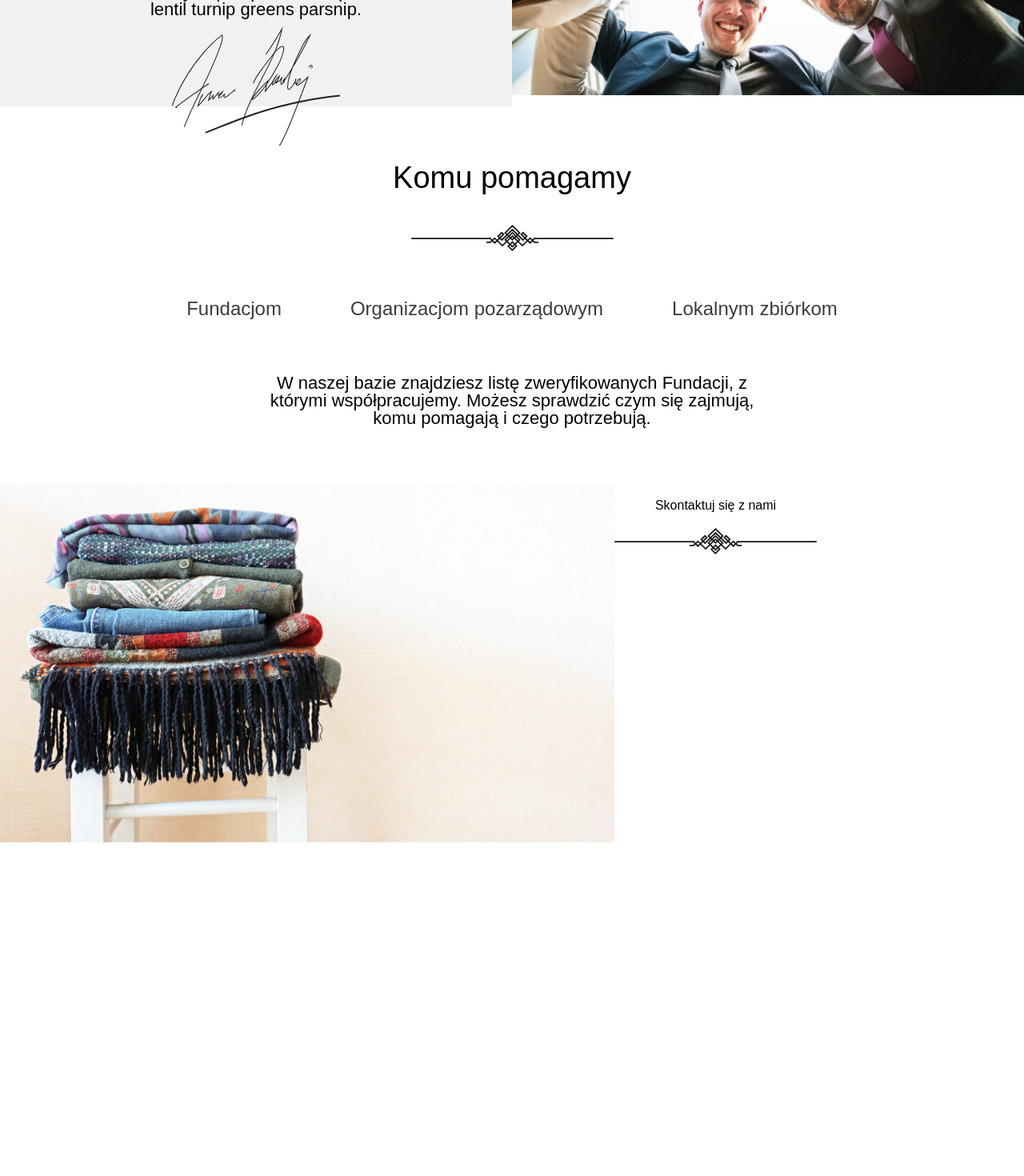
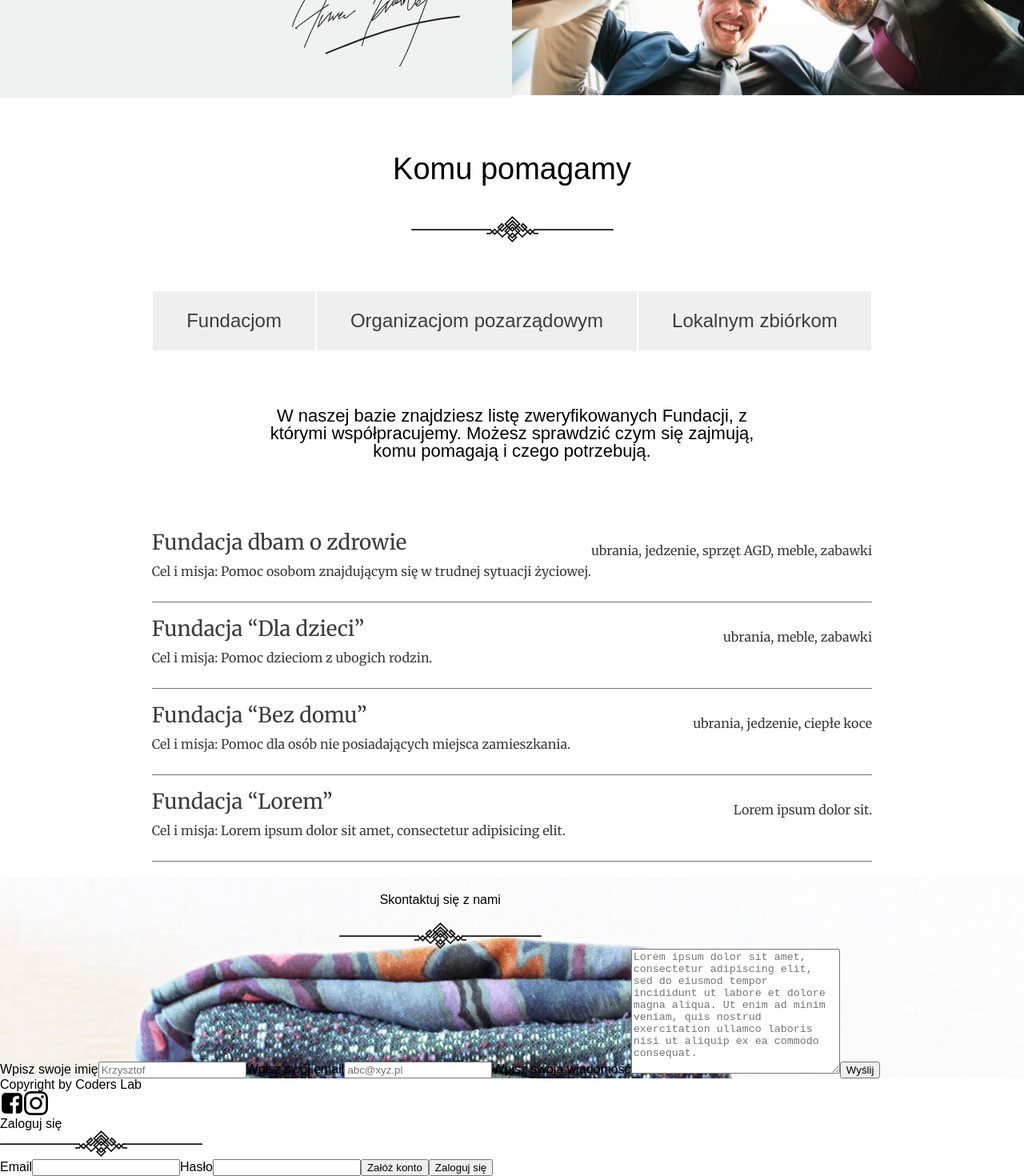
Before and after one commit to bartek2050/clothing-donation, a React (Create React App) app: page / in a window 1280 px wide. Shown: the part 1831-3301 px from the top of the page at 80% size. Before the commit the page ends 2887 px from the top, so only its background shows below. Built offline with nearby package versions, Linux system fonts and the light colour scheme.

Commit message:
Beneficiary fix and Contact Section

```diff
--- a/src/components/Contact.js
+++ /dev/null
@@ -1,19 +0,0 @@
-import React from "react";
-import {ReactComponent as Decoration} from "../assets/Decoration.svg";
-
-function Contact () {
-    return (
-        <section className={"contact__section"}>
-            <div className={"contact__section-picture"}>
-            <img alt={"people"} src={process.env.PUBLIC_URL + '/Background-Contact-Form.jpg'}/>
-            </div>
-            <div className={"contact__section-form"}>
-                <h3>Skontaktuj się z nami</h3>
-                <Decoration className={"contact__section-decoration"}/>
-
-            </div>
-        </section>
-    );
-}
-
-export default Contact;
--- a/src/components/Home.js
+++ b/src/components/Home.js
@@ -4,11 +4,9 @@ import HomeThreeColumns from "./HomeThreeColumns";
 import HomeFourSteps from "./HomeFourSteps";
 import HomeAboutUs from "./HomeAboutUs";
 import HomeBeneficiary from "./HomeBeneficiary";
-import Foundation from "./Foundation";
-import {BrowserRouter as Router, Route, Switch} from "react-router-dom";
-import Ngo from "./Ngo";
-import Local from "./Local";
-import Contact from "./Contact";
+import {BrowserRouter as Router} from "react-router-dom";
+import HomeContact from "./HomeContact";
+import Login from "./Login";
 
 
 function Home() {
@@ -20,12 +18,8 @@ function Home() {
                 <HomeFourSteps/>
                 <HomeAboutUs/>
                 <HomeBeneficiary/>
-                <Switch>
-                    <Route path={"/foundation"} component={Foundation}/>
-                    <Route path={"/ngo"} component={Ngo}/>
-                    <Route path={"/local"} component={Local}/>
-                </Switch>
-                <Contact/>
+                <HomeContact/>
+                <Login/>
             </Router>
         </>
     )
--- a/src/components/HomeBeneficiary.js
+++ b/src/components/HomeBeneficiary.js
@@ -1,30 +1,35 @@
-import React from "react";
+import React, {useState} from "react";
 import {ReactComponent as Decoration} from "../assets/Decoration.svg";
-import {NavLink} from "react-router-dom";
+import Foundation from "./Beneficiary/Foundation";
+import Ngo from "./Beneficiary/Ngo";
+import Local from "./Beneficiary/Local";
 
+function HomeBeneficiary() {
+    const [section, setSection] = useState(0);
 
-function HomeBeneficiary () {
-    return(
-        <section className={"homeBeneficiary__section"}>
-        <h3>
-            Komu pomagamy
-        </h3>
-        <Decoration className={"homeBeneficiary__decoration"} />
-        <div className={"homeBeneficiary__navigation"}>
-            <NavLink to={"/foundation"} activeClassName={"homeBeneficiary__active"}
-                     className={"homeBeneficiary__navigation-element"}>Fundacjom
-            </NavLink>
-            <NavLink to={"/ngo"} activeClassName={"homeBeneficiary__active"}
-                     className={"homeBeneficiary__navigation-element"}>Organizacjom pozarządowym
-            </NavLink>
-            <NavLink to={"/local"} activeClassName={"homeBeneficiary__active"}
-                     className={"homeBeneficiary__navigation-element"}>Lokalnym zbiórkom
-            </NavLink>
-        </div>
+    return (
+        <section id={"beneficiary"} className={"homeBeneficiary__section"}>
+            <h3>Komu pomagamy</h3>
+            <Decoration className={"homeBeneficiary__decoration"}/>
+            <div className={"homeBeneficiary__navigation"}>
+                <button onClick={() => setSection(0)} activeClassName={"homeBeneficiary__active"}
+                        className={"homeBeneficiary__navigation-element"}>Fundacjom
+                </button>
+
+                <button onClick={() => setSection(1)} activeClassName={"homeBeneficiary__active"}
+                        className={"homeBeneficiary__navigation-element"}>Organizacjom pozarządowym
+                </button>
+                <button onClick={() => setSection(2)} activeClassName={"homeBeneficiary__active"}
+                        className={"homeBeneficiary__navigation-element"}>Lokalnym zbiórkom
+                </button>
+            </div>
             <p className={"homeBeneficiary__text"}>
                 W naszej bazie znajdziesz listę zweryfikowanych Fundacji, z którymi współpracujemy.
                 Możesz sprawdzić czym się zajmują, komu pomagają i czego potrzebują.
             </p>
+            { section === 0 && <Foundation />}
+            {section === 1 && <Ngo />}
+            {section === 2 && <Local />}
         </section>
     )
 }
--- /dev/null
+++ b/src/components/HomeContact.js
@@ -0,0 +1,68 @@
+import React, {useState} from "react";
+import {ReactComponent as Decoration} from "../assets/Decoration.svg";
+import Instagram from "../assets/Instagram.svg"
+import Facebook from "../assets/Facebook.svg"
+
+function HomeContact() {
+    const [name, setName] = useState("");
+    const [email, setEmail] = useState("");
+    const [text, setText] = useState("");
+
+    return (
+        <>
+            <section style={{backgroundImage: `url(${process.env.PUBLIC_URL + '/Background-Contact-Form.jpg'}`}}  id={"contact"} className={"contact__section"}>
+                <div className={"contact__section-picture"}>
+                </div>
+                <div className={"contact__section-form"}>
+                    <h3>Skontaktuj się z nami</h3>
+                    <Decoration className={"contact__section-decoration"}/>
+                    <form>
+                        <label>
+                            Wpisz swoje imię
+                            <input
+                                type="text"
+                                id="name"
+                                value={name}
+                                placeholder={"Krzysztof"}
+                                onChange={event => setName(event.target.value)}/>
+                        </label>
+                        <label>
+                            Wpisz swój email
+                            <input
+                                type="text"
+                                id="email"
+                                value={email}
+                                placeholder={"abc@xyz.pl"}
+                                onChange={event => setEmail(event.target.value)}/>
+                        </label>
+                        <label>
+                            Wpisz swoją wiadomość
+                            <textarea
+                                type="text"
+                                id="text"
+                                cols="30"
+                                rows="10"
+                                value={text}
+                                placeholder={"Lorem ipsum dolor sit amet, consectetur adipiscing elit, " +
+                                "sed do eiusmod tempor incididunt ut labore et dolore magna aliqua. " +
+                                "Ut enim ad minim veniam, quis nostrud exercitation ullamco laboris nisi ut aliquip " +
+                                "ex ea commodo consequat."}
+                                onChange={event => setText(event.target.value)}
+                            />
+                        </label>
+                        <input type="submit" value="Wyślij"/>
+                    </form>
+                </div>
+            </section>
+            <footer className="contact__section-footer">
+                <p className="contact__section-copyrights">Copyright by Coders Lab</p>
+                <div className="contact__sections-socials">
+                    <img alt={"facebook logo"} src={Facebook}/>
+                    <img alt={"instagram logo"} src={Instagram}/>
+                </div>
+            </footer>
+        </>
+    );
+}
+
+export default HomeContact;
--- a/src/components/HomeHeader.js
+++ b/src/components/HomeHeader.js
@@ -35,8 +35,24 @@ function HomeHeader() {
                         duration={500}>
                         O nas
                     </ScrollLink>
-                    <Link to={"/"} className={"menuElement"}>Fundacja i organizacje</Link>
-                    <Link to={"/"} className={"menuElement"}>Kontakt</Link>
+                    <ScrollLink
+                        to={"beneficiary"}
+                        className={"menuElement"}
+                        spy={true}
+                        smooth={true}
+                        offset={20}
+                        duration={500}>
+                        Fundacja i organizacje
+                    </ScrollLink>
+                    <ScrollLink
+                        to={"contact"}
+                        className={"menuElement"}
+                        spy={true}
+                        smooth={true}
+                        offset={20}
+                        duration={500}>
+                        Kontakt
+                    </ScrollLink>
                 </div>
                 <div className={"header"}>
                     <h1>
--- /dev/null
+++ b/src/components/Login.js
@@ -0,0 +1,38 @@
+import React, {useState} from "react";
+import Decoration from "../assets/Decoration.svg"
+
+function Login() {
+    const [email, setEmail] = useState("");
+    const [password, setPassword] = useState("");
+
+    return (
+        <section>
+            <h2>Zaloguj się</h2>
+            <img alt={"decoration"} src={Decoration}/>
+            <div className={"loginBox"}>
+                <form>
+                    <label>
+                        Email
+                        <input
+                            type="text"
+                            id="email"
+                            value={email}
+                            onChange={event => setEmail(event.target.value)}/>
+                    </label>
+                    <label>
+                        Hasło
+                        <input
+                            type="password"
+                            id="password"
+                            value={password}
+                            onChange={event => setPassword(event.target.value)}/>
+                    </label>
+                    <input type="submit" value="Załóż konto"/>
+                    <input type="submit" value="Zaloguj się"/>
+                </form>
+            </div>
+        </section>
+    )
+}
+
+export default Login;
--- a/src/scss/section/_homeAbutUs.scss
+++ b/src/scss/section/_homeAbutUs.scss
@@ -9,25 +9,27 @@
         align-items: center;
 
         h3 {
-            padding-top: 100px;
-            font-size: 2.375em;
+            padding-top: 70px;
+            font-size: 2em;
         }
 
         .aboutUs__text-decoration {
-            padding-top: 30px;
-            padding-bottom: 50px;
+            padding-top: 20px;
+            padding-bottom: 30px;
         }
 
         p {
             width: 55%;
             text-align: center;
-            font-size: 1.375em;
+            font-size: 1.2em;
             font-weight: 300;
         }
 
         .signature {
             padding-top: 10px;
+            padding-left: 300px;
         }
+
     }
 
     .aboutUs__image {
--- a/src/scss/section/_homeHeader.scss
+++ b/src/scss/section/_homeHeader.scss
@@ -46,6 +46,7 @@
             font-size: 1.125em;
             border: 0.75px solid transparent;
             padding: 10px;
+            cursor: pointer;
         }
         .menuElement:hover {
             border: 0.75px solid $main-font;
```
Also changed, not shown: src/components/Beneficiary/Foundation.js (renamed from src/components/Foundation.js), src/components/Beneficiary/Local.js (renamed from src/components/Local.js), src/components/Beneficiary/Ngo.js (renamed from src/components/Ngo.js).
